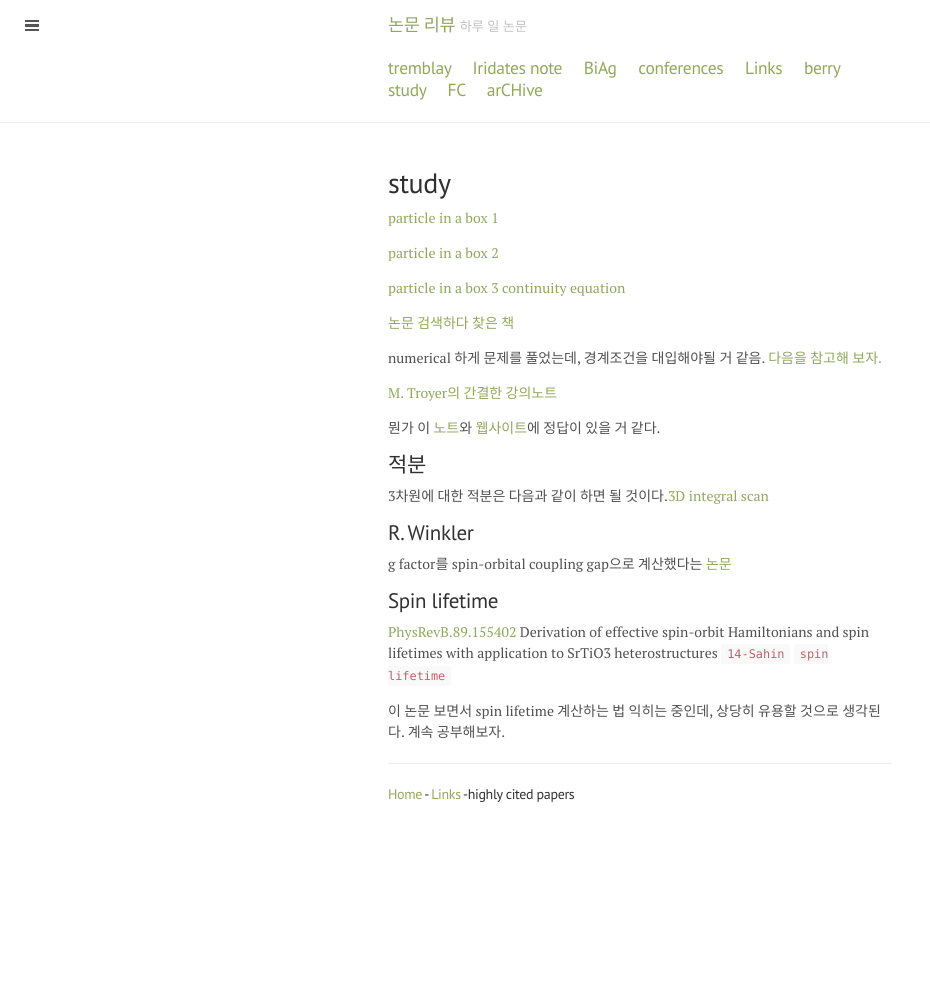
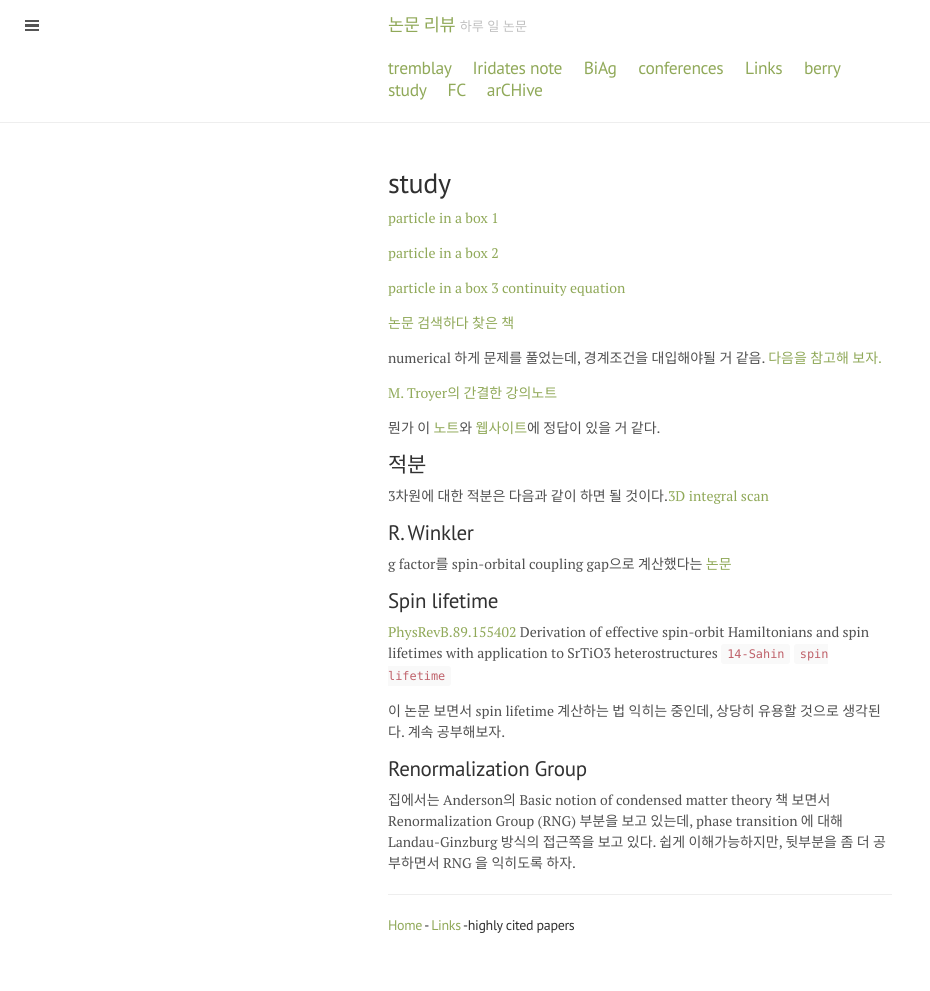
Before and after one commit to qkrwlsghdcjsworlt/work, a Jekyll site: the page built from study.md, in a window 1280 px wide. Shown: the whole page, without its empty margins (0-930 px from the left). Built offline with Jekyll 4.4.1, drawn with Linux system fonts in a browser that asks for light colours; before the commit the page ends 900 px from its top, so only the background shows below that.

Commit message:
“update”

```diff
--- a/study.md
+++ b/study.md
@@ -43,6 +43,15 @@ Spin lifetime
 계속 공부해보자.
 
 
+Renormalization Group
+---
+
+집에서는 Anderson의 Basic notion of condensed matter theory 책 보면서 Renormalization Group (RNG) 부분을 보고 있는데, phase transition 에 대해 Landau-Ginzburg 방식의 접근쪽을 보고 있다. 쉽게 이해가능하지만, 뒷부분을 좀 더 공부하면서 RNG 을 익히도록 하자.
+
+
+
+
+
 
 ---
 
```
